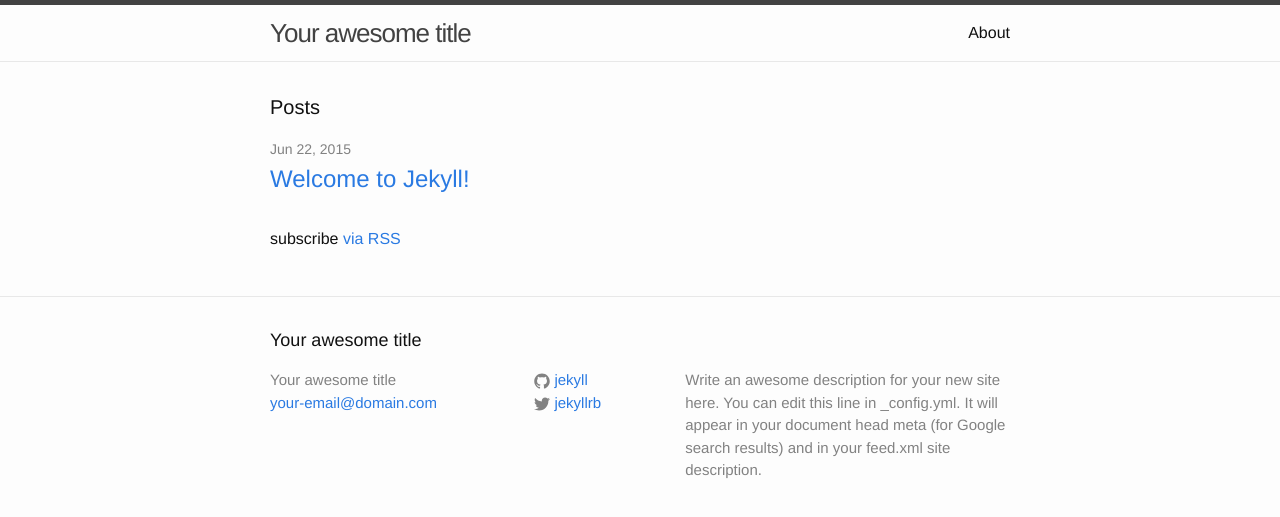
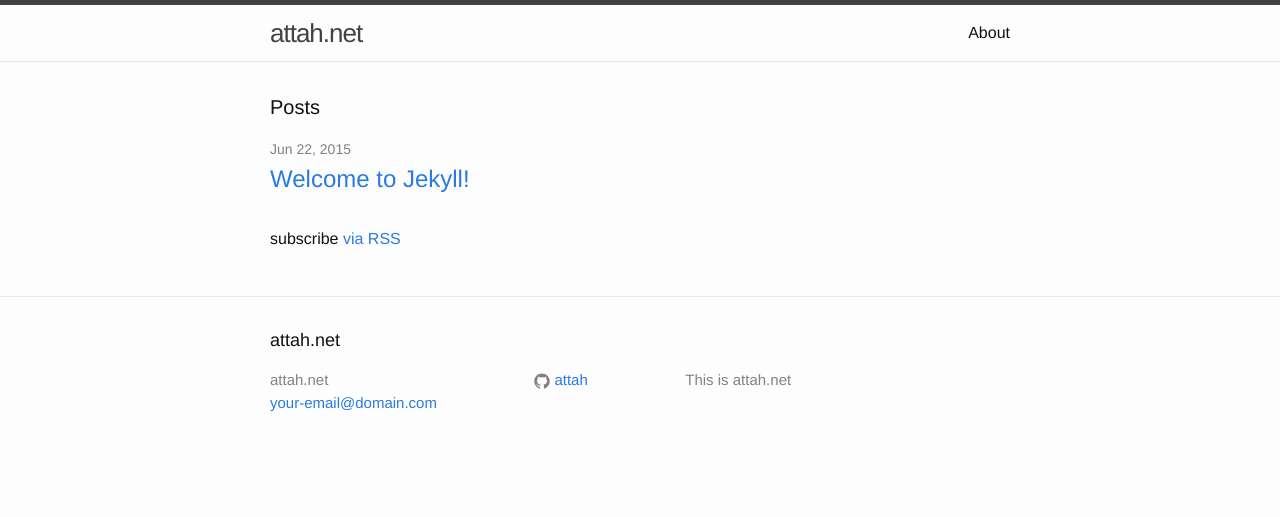
Before and after one commit to attah/attah.github.io, a Jekyll site: the page built from index.html, in a window 1280 px wide. Shown: the top 517 px of the page. Built offline with Jekyll 4.4.1, drawn with Linux system fonts in a browser that asks for light colours.

Commit message:
Fixup config

```diff
--- a/_config.yml
+++ b/_config.yml
@@ -1,14 +1,12 @@
 # Site settings
-title: Your awesome title
+title: attah.net
 email: your-email@domain.com
 description: > # this means to ignore newlines until "baseurl:"
-  Write an awesome description for your new site here. You can edit this
-  line in _config.yml. It will appear in your document head meta (for
-  Google search results) and in your feed.xml site description.
+  This is attah.net
 baseurl: "" # the subpath of your site, e.g. /blog/
-url: "http://yourdomain.com" # the base hostname & protocol for your site
-twitter_username: jekyllrb
-github_username:  jekyll
+url: "http://attah.net" # the base hostname & protocol for your site
+#twitter_username: jekyllrb
+github_username:  attah
 
 # Build settings
 markdown: kramdown
```
